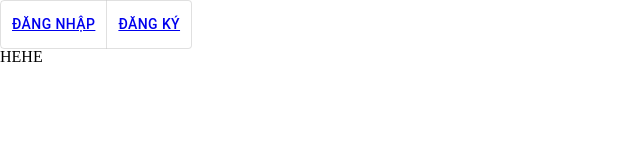
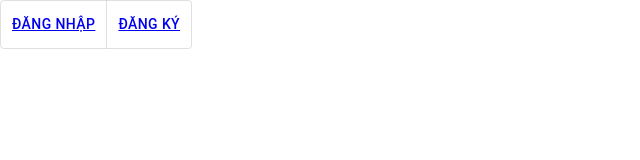
Before and after one commit to HoangDanh17/FE_IS, a Next.js app: page / in a window 1280 px wide. Shown: the top 160 px of the page, without its empty margins (0-640 px from the left). Built offline with nearby package versions, Linux system fonts and the light colour scheme.

Commit message:
Danh commit

```diff
--- a/src/app/layout.tsx
+++ b/src/app/layout.tsx
@@ -11,7 +11,6 @@ export default function RootLayout({
     <html lang="en">
       <body>
         <AppProvider>
-          <HeaderWelcomePage />
           {children}
         </AppProvider>
       </body>
--- a/src/app/page.tsx
+++ b/src/app/page.tsx
@@ -1,8 +1,9 @@
+import HeaderWelcomePage from "@/layout/headerWelcomePage/Header";
 
 export default function Home() {
   return (
     <main className="flex min-h-screen flex-col items-center justify-between p-24">
-      HEHE
+      <HeaderWelcomePage />
     </main>
   );
 }
--- a/src/layout/mainlayout/Mainlayout.tsx
+++ b/src/layout/mainlayout/Mainlayout.tsx
@@ -28,8 +28,6 @@ export default function MainLayout({
   children: React.ReactNode;
 }) {
   return (
-    <html lang="en">
-      <body>
     <ThemeProvider theme={baselightTheme}>
       {/* CssBaseline kickstart an elegant, consistent, and simple baseline to build upon. */}
       <CssBaseline />
@@ -48,7 +46,7 @@ export default function MainLayout({
           {/* ------------------------------------------- */}
           {/* Header */}
           {/* ------------------------------------------- */}
-              <Header/>
+          <Header />
           {/* ------------------------------------------- */}
           {/* PageContent */}
           {/* ------------------------------------------- */}
@@ -69,7 +67,5 @@ export default function MainLayout({
         </PageWrapper>
       </MainWrapper>
     </ThemeProvider>
-      </body>
-    </html>
   );
 }
```
Lines whose indentation alone changed are shown as unchanged.
